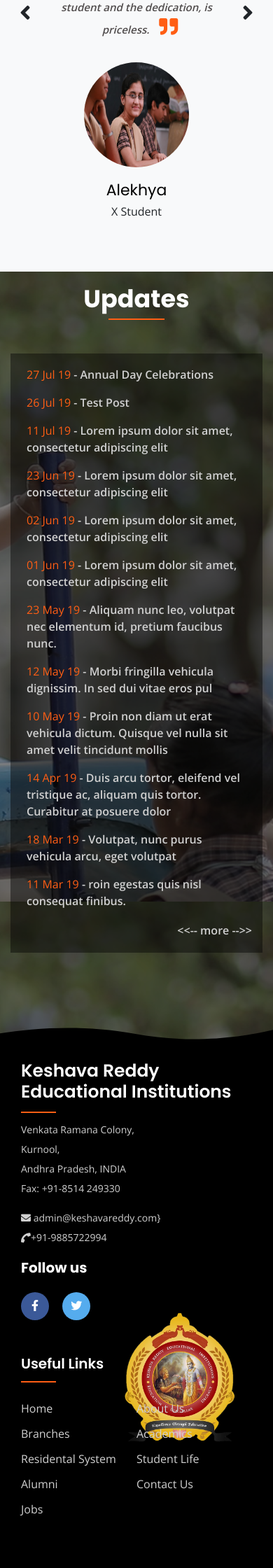
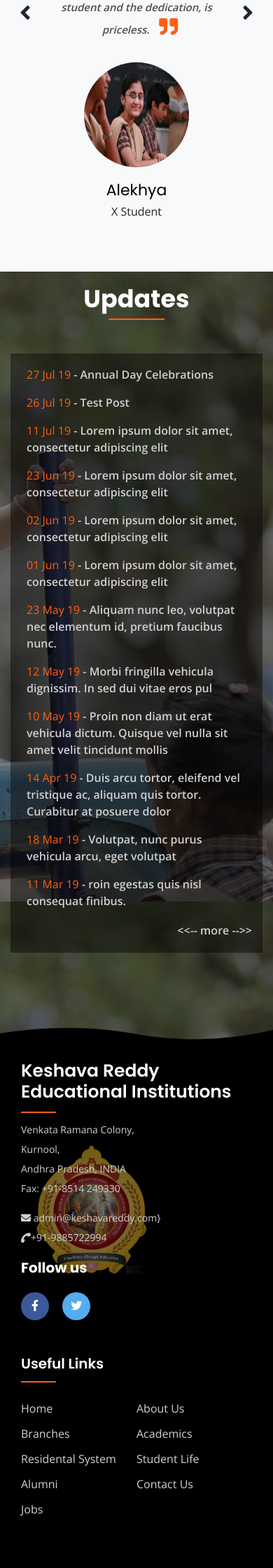
Before and after one commit to krei-school/krei-school.github.io, a Jekyll site: the page built from index.md, in a window 390 px wide. Shown: the part 4061-6301 px from the top of the page at 70% size. Built offline with Jekyll 4.4.1, drawn with Linux system fonts in a browser that asks for light colours.

Commit message:
Update style.css

```diff
--- a/assets/css/style.css
+++ b/assets/css/style.css
@@ -1388,8 +1388,9 @@ main {
         padding-top:0;
     }
     .jkl-footer-logo{
-        padding-left: 35%;
-        padding-top:100%;
+        padding-left: 0;
+        top: 20%;
+        opacity: 0.5;
     }
 }
 
```
